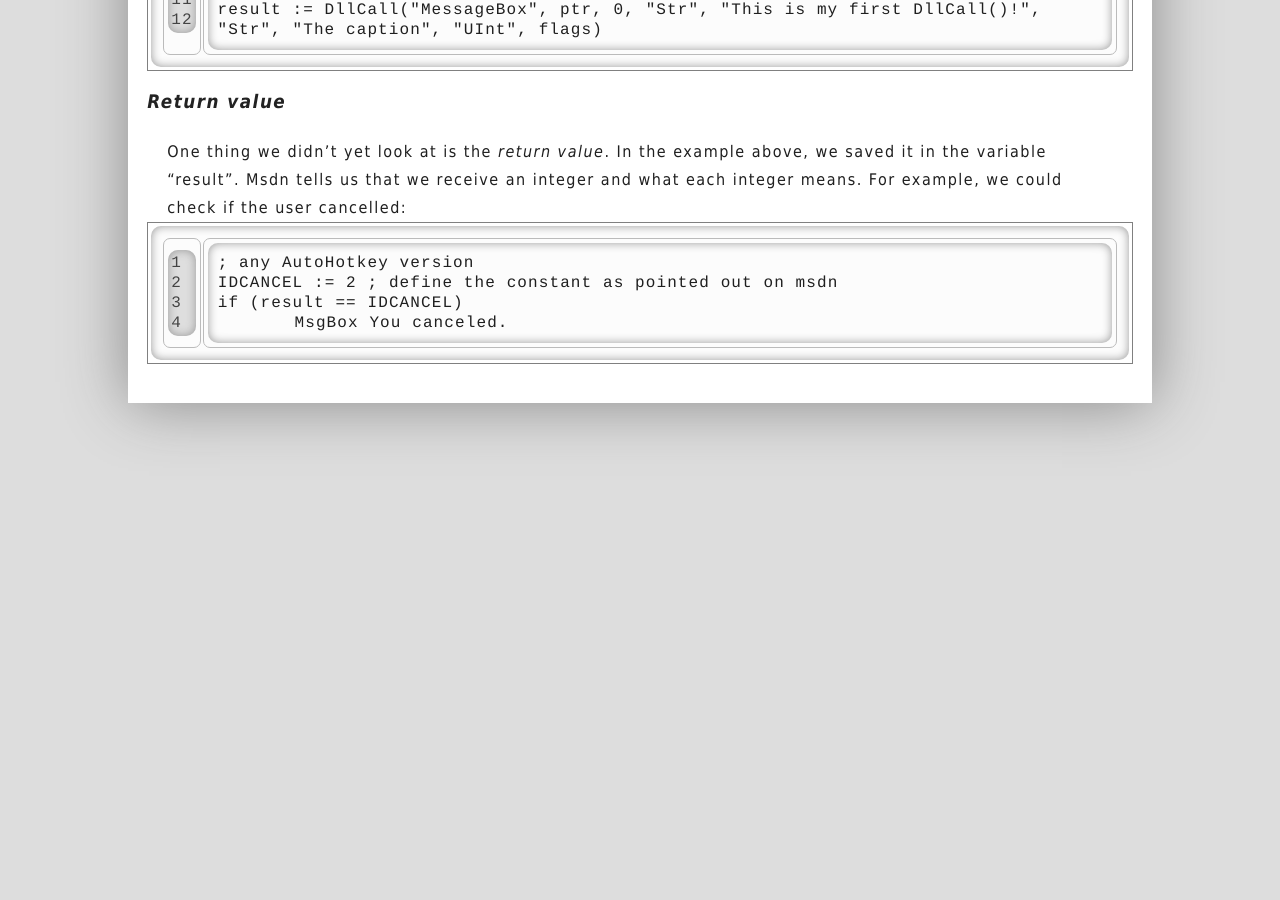
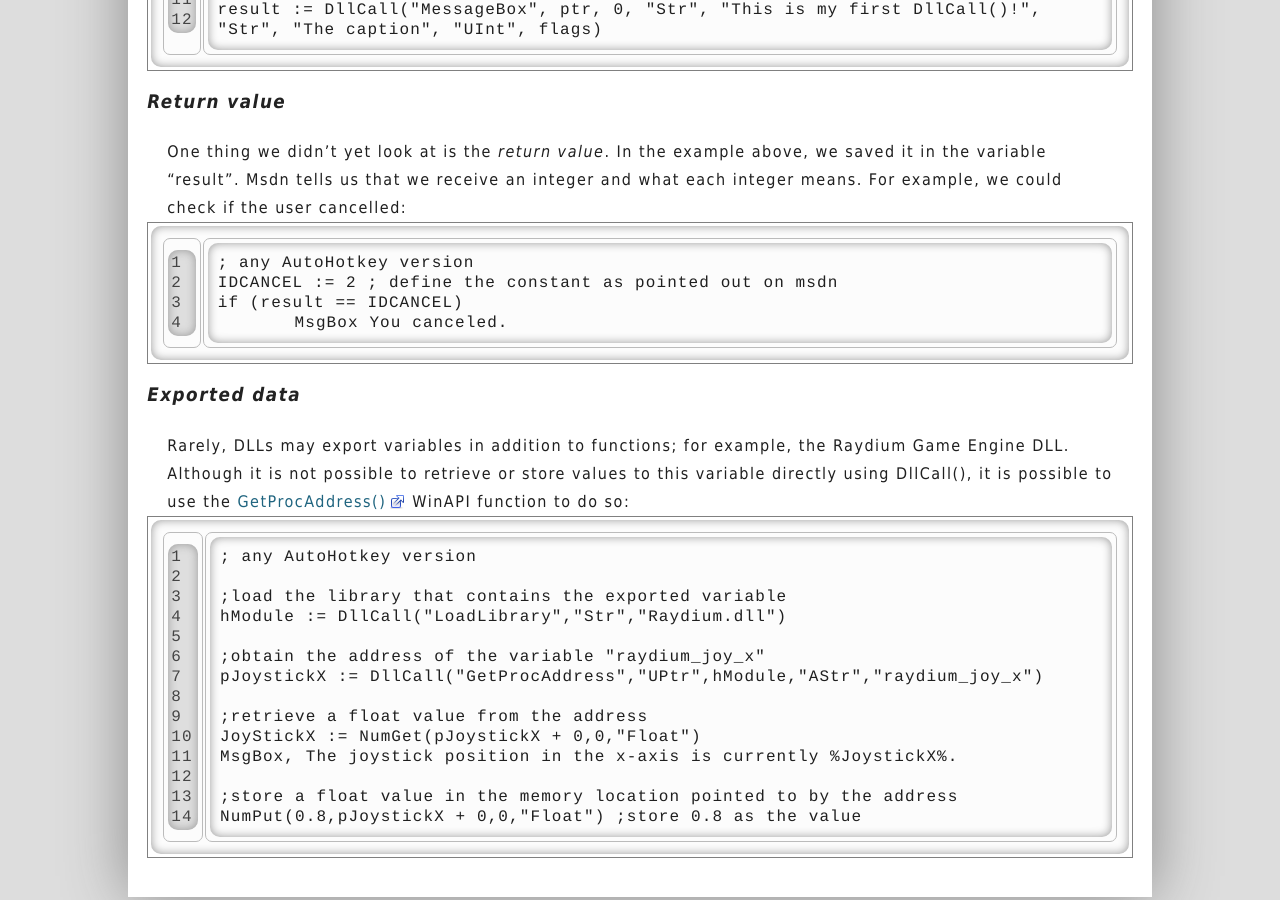
Before and after one commit to maul-esel/ahkbook, a Jekyll site: the page built from en/_posts/2011-11-24-DllCalls.markdown, in a window 1280 px wide and 900 px high, scrolled down 3089 px. Built offline with Jekyll 4.4.1, drawn with Linux system fonts in a browser that asks for light colours.

Commit message:
Add section about exported data to the DllCall page.

```diff
--- a/en/_posts/2011-11-24-DllCalls.markdown
+++ b/en/_posts/2011-11-24-DllCalls.markdown
@@ -105,3 +105,21 @@ IDCANCEL := 2 ; define the constant as pointed out on msdn
 if (result == IDCANCEL)
 	MsgBox You canceled.
 {% endhighlight %}
+
+### Exported data
+Rarely, DLLs may export variables in addition to functions; for example, the Raydium Game Engine DLL. Although it is not possible to retrieve or store values to this variable directly using DllCall(), it is possible to use the [GetProcAddress()](http://msdn.microsoft.com/en-us/library/windows/desktop/ms683212.aspx) WinAPI function to do so:
+{% highlight ahk linenos %}; any AutoHotkey version
+
+;load the library that contains the exported variable
+hModule := DllCall("LoadLibrary","Str","Raydium.dll")
+
+;obtain the address of the variable "raydium_joy_x"
+pJoystickX := DllCall("GetProcAddress","UPtr",hModule,"AStr","raydium_joy_x")
+
+;retrieve a float value from the address
+JoyStickX := NumGet(pJoystickX + 0,0,"Float")
+MsgBox, The joystick position in the x-axis is currently %JoystickX%.
+
+;store a float value in the memory location pointed to by the address
+NumPut(0.8,pJoystickX + 0,0,"Float") ;store 0.8 as the value
+{% endhighlight %}
```
Also changed, not shown: other parts of en/_posts/2011-11-24-DllCalls.markdown (+1 -1 lines).
